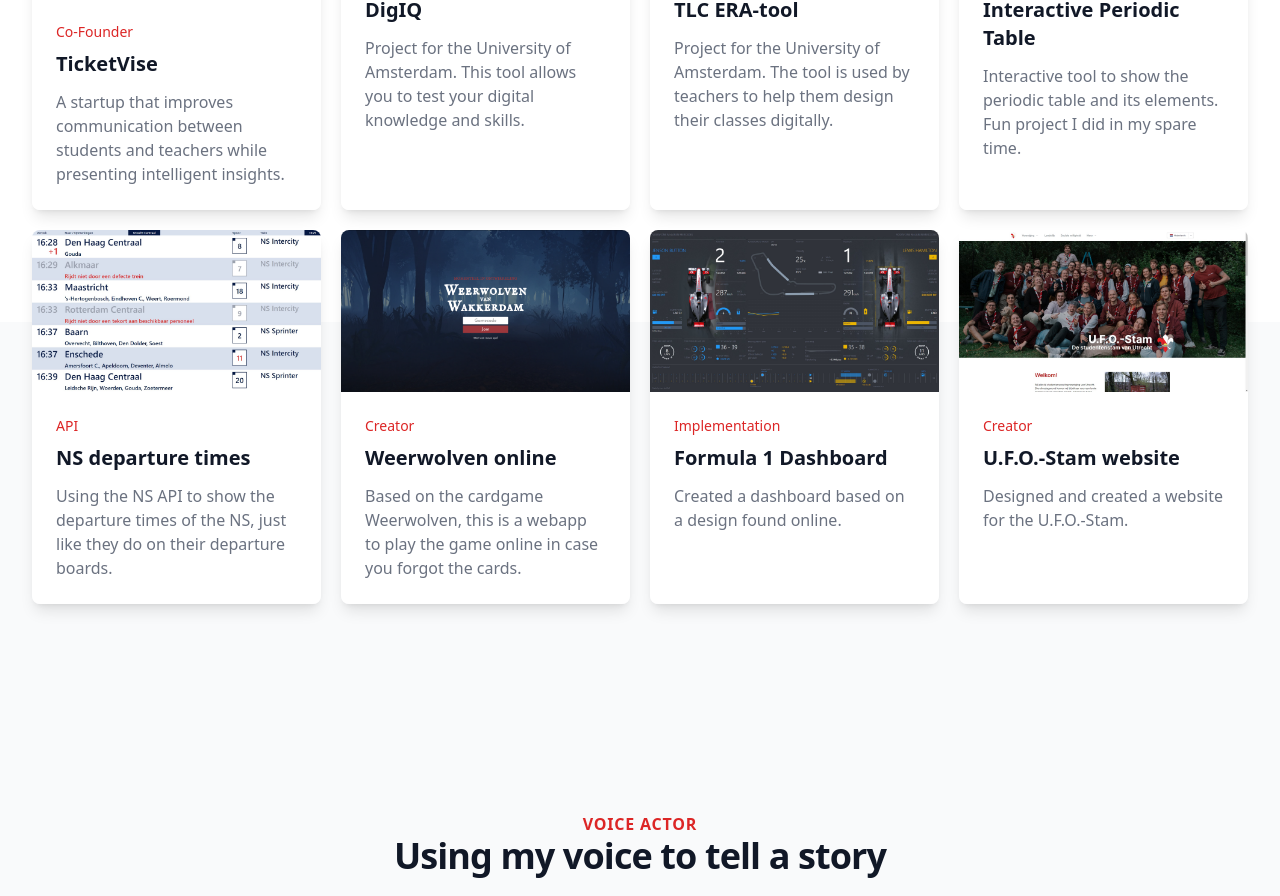
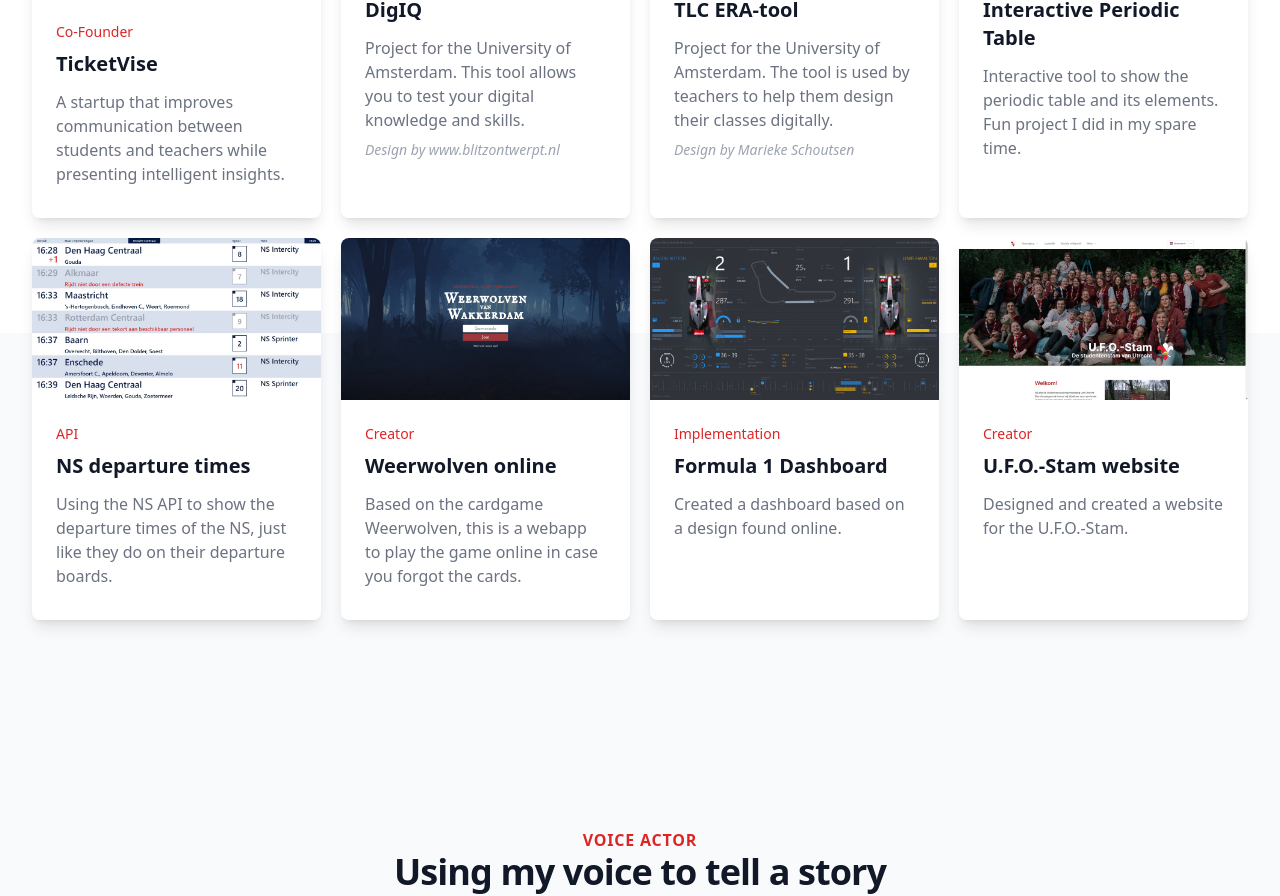
Before and after one commit to IvandeWolf/wolfproductions.dev, a Vue app: page / in a window 1280 px wide. Shown: the part 1159-2055 px from the top of the page. Built offline with nearby package versions, Linux system fonts and the light colour scheme; a web font is replaced by a local one.

Commit message:
Add design mention

```diff
--- a/src/App.vue
+++ b/src/App.vue
@@ -132,6 +132,9 @@
                   </p>
                   <p class="mt-3 text-base text-gray-500">
                     {{ post.description }}
+                  </p>
+                  <p class="mt-2 text-sm italic text-gray-400">
+                    {{ post.extra }}
                   </p>
                 </div>
               </div>
@@ -473,6 +476,7 @@
     href: 'https://www.dedigiq.nl',
     category: { name: 'Developer', href: '#' },
     description: 'Project for the University of Amsterdam. This tool allows you to test your digital knowledge and skills.',
+    extra: 'Design by www.blitzontwerpt.nl',
     imageUrl: digiq
   },
   {
@@ -480,6 +484,7 @@
     href: 'https://tlc-uva.github.io/educational-redesign-aid/',
     category: { name: 'Developer', href: '#' },
     description: 'Project for the University of Amsterdam. The tool is used by teachers to help them design their classes digitally.',
+    extra: 'Design by Marieke Schoutsen',
     imageUrl: tlc_era
   },
   {
```
Also changed, not shown: 5 other files (tests, documents, lock files or other folders).
